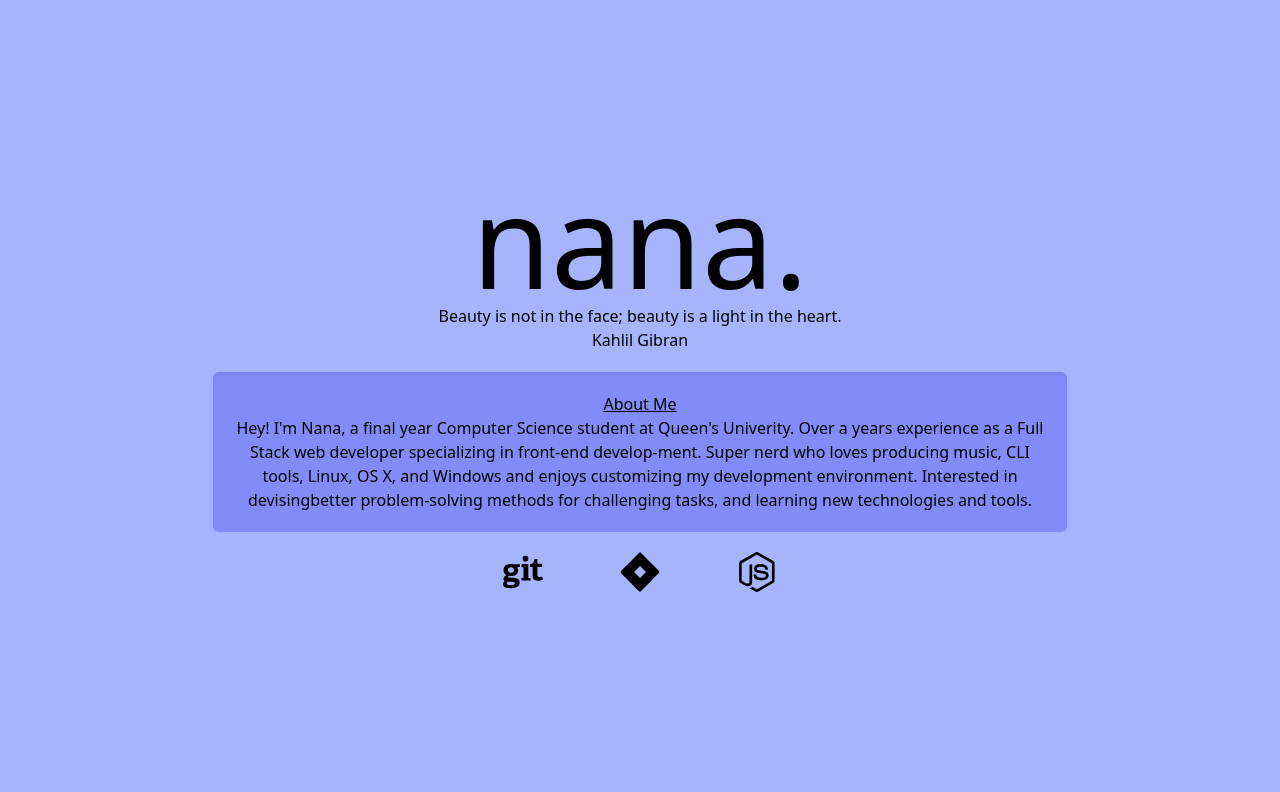
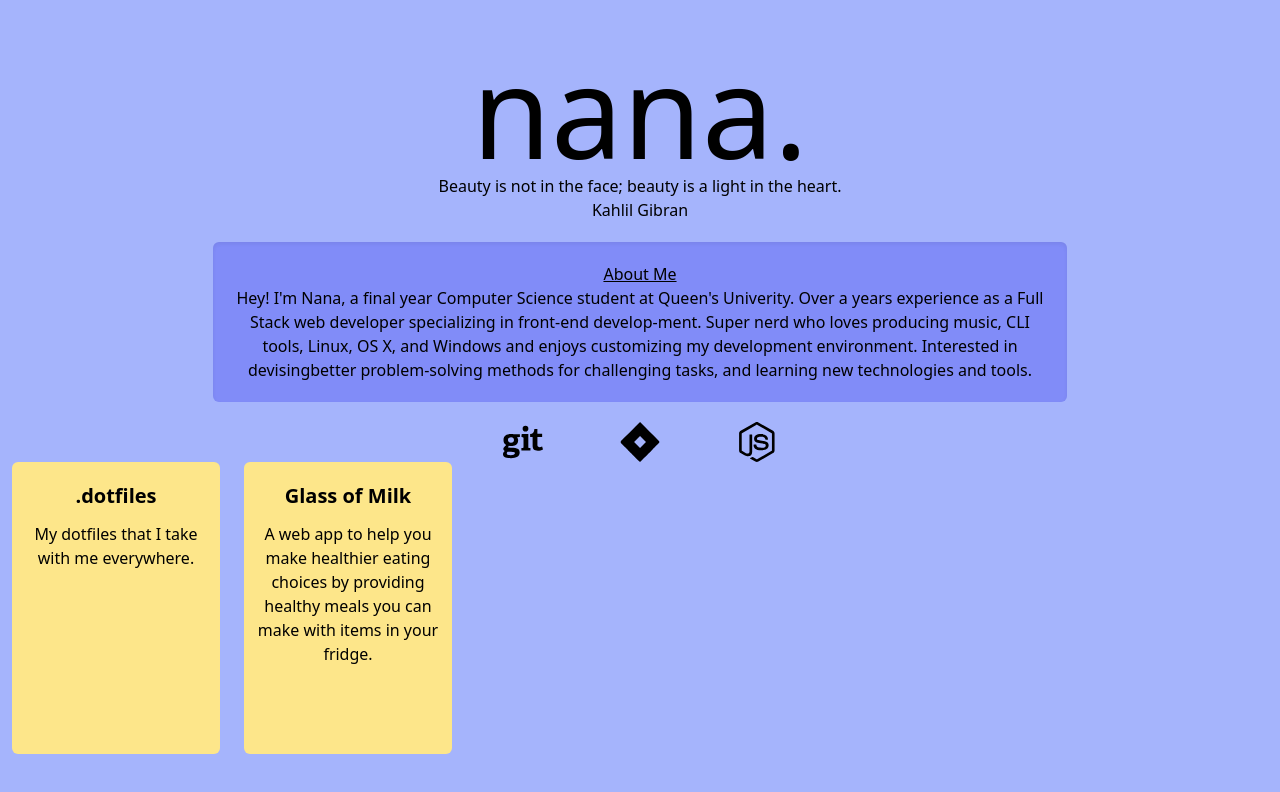
Before and after one commit to nana-boateng/portfolio, a React (Create React App) app: page / in a window 1280 px wide. Shown: the top 792 px of the page. Built offline with nearby package versions, Linux system fonts and the light colour scheme.

Commit message:
Test project files

```diff
--- a/src/components/Projects.jsx
+++ b/src/components/Projects.jsx
@@ -1,12 +1,27 @@
-import Card from "./Card";
+import { getIcons } from "./../util/";
 
 export default function Projects({ projects }) {
-  const header = projects.title;
-  const content = projects.description;
+  return (
+    <div className="flex flex-row">
+      {Object.keys(projects).map((item) => {
+        console.log("item:", projects[item]);
 
-  return (
-    <div className={`mx-auto my-4`}>
-      <Card header={header} content={content} />
+        const title = projects[item].title;
+        const description = projects[item].description;
+        const stack = projects[item].stack;
+
+        return (
+          <div className="w-52 mx-3 min-h-full rounded-md p-2 bg-yellow-200">
+            <div className="text-center font-bold text-xl my-3">{title}</div>
+            <div className="text-center">{description}</div>
+            <div className="flex flex-row justify-evenly mx-auto w-full h-20">
+              {stack.map((item) => {
+                return getIcons(item) ? getIcons(item) : "";
+              })}
+            </div>
+          </div>
+        );
+      })}
     </div>
   );
 }
```
